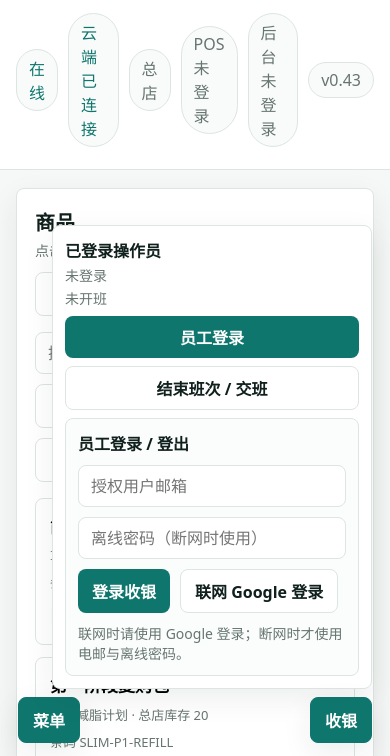
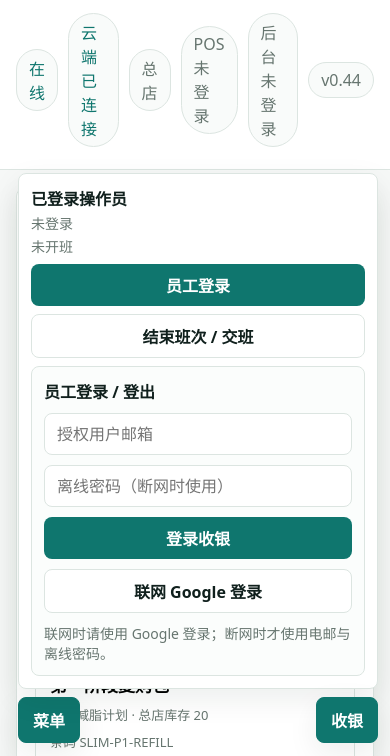
Before and after one commit to stunleyhoh/simplepos, a plain HTML site: page index.html in a window 390 px wide. Both pictures are taken after a click on the button "收银". Shown: the part 83-839 px from the top of the page. Drawn offline with Linux system fonts and the light colour scheme; no server answers.

Commit message:
Add files via upload

```diff
--- a/app.js
+++ b/app.js
@@ -20,7 +20,7 @@ const STORAGE_KEYS = {
 };
 
 const ADMIN_EMAIL_HASH = "967c8833b2067bcf8ad711b817f9662dc8fd48e79e82992bfd56d5af919a6915";
-const APP_VERSION = "v0.43";
+const APP_VERSION = "v0.44";
 const defaultBranches = [
   { id: "hq", name: "总店" },
   { id: "branch-1", name: "分行 1" },
--- a/styles.css
+++ b/styles.css
@@ -503,8 +503,8 @@ select {
 }
 
 .cashier-menu {
-  right: 18px;
-  width: min(320px, calc(100% - 36px));
+  right: max(12px, env(safe-area-inset-right));
+  width: min(360px, calc(100vw - 24px));
 }
 
 .menu-toggle,
@@ -557,6 +557,27 @@ select {
   padding: 12px;
   background: #fff;
   box-shadow: var(--shadow);
+  max-height: calc(100dvh - 96px);
+  overflow: auto;
+  overscroll-behavior: contain;
+}
+
+.cashier-panel .operator-login {
+  display: grid;
+  grid-template-columns: repeat(2, minmax(0, 1fr));
+}
+
+.cashier-panel .operator-login strong,
+.cashier-panel .operator-login input,
+.cashier-panel .operator-login .form-message {
+  grid-column: 1 / -1;
+  min-width: 0;
+  width: 100%;
+}
+
+.cashier-panel .operator-login button {
+  min-width: 0;
+  white-space: normal;
 }
 
 .cashier-status {
@@ -625,6 +646,12 @@ pre {
   }
 }
 
+@media (max-width: 420px) {
+  .cashier-panel .operator-login {
+    grid-template-columns: 1fr;
+  }
+}
+
 @media print {
   body > :not(dialog),
   dialog .panel-header,
--- a/sw.js
+++ b/sw.js
@@ -1,4 +1,4 @@
-const CACHE_NAME = "simple-pos-v55";
+const CACHE_NAME = "simple-pos-v56";
 const APP_SHELL = [
   "./",
   "./index.html",
```
Also changed, not shown: README.md.
